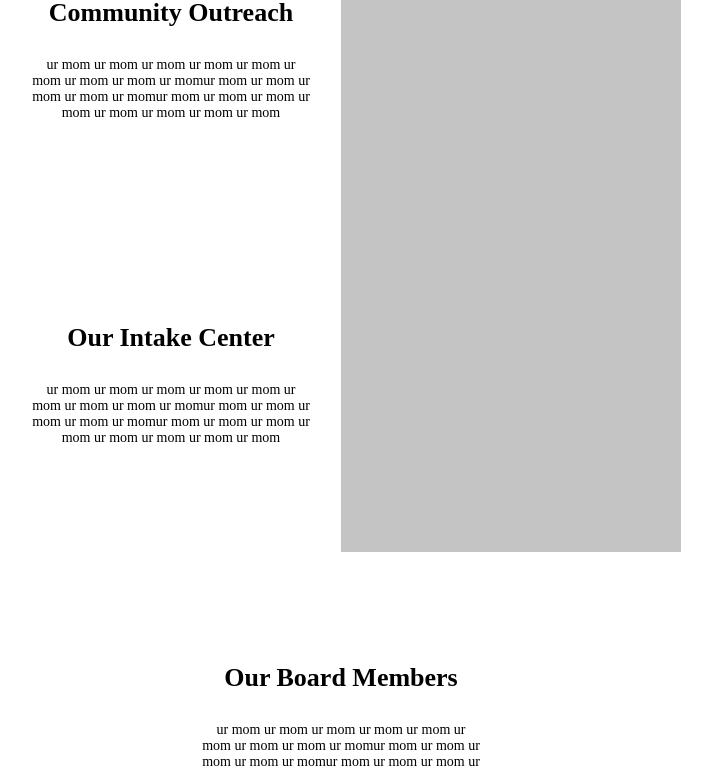
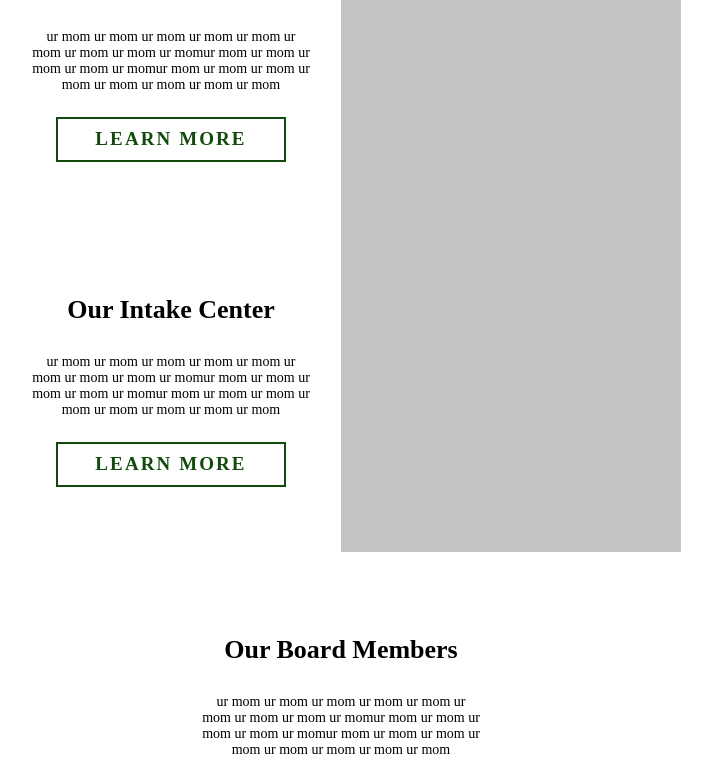
Before and after one commit to rice-apps/ftwl2019, a Next.js app: page /aboutus in a window 1280 px wide. Shown: the part 1543-2316 px from the top of the page, without its empty margins (299-1011 px from the left). Built offline with nearby package versions, Linux system fonts and the light colour scheme; a web font is replaced by a local one.

Commit message:
Created a component that creates a Learn More button and implemented it in the About Us Page

```diff
--- a/components/about/AboutUsBox.js
+++ b/components/about/AboutUsBox.js
@@ -1,5 +1,6 @@
 import React from 'react';
 import { Box } from 'rebass';
+import LearnMoreButton from '../util/LearnMoreButton';
 
 function AboutUsBox(props) {
   return (
@@ -10,8 +11,10 @@ function AboutUsBox(props) {
       style={{
         textAlign: 'center',
         display: 'flex',
-        alignContent: 'center',
+        alignItems: 'center',
+        justifyItems: 'center',
         flexDirection: 'column',
+        justifyItems: 'center',
         justifyContent: 'center',
       }}>
       <h1
@@ -29,9 +32,16 @@ function AboutUsBox(props) {
           fontSize: '14px',
           paddingLeft: "30px",
           paddingRight: "30px",
+          paddingBottom: "12px",
         }}>
         {props.description}
       </h2>
+      <div>
+        {props.learnMore ? <LearnMoreButton></LearnMoreButton>: null}
+        {/* ternary operator, ? checks to see if learnMore is null,
+        first part of colon tells you what to do when it is not null, second
+        part tells you what to do when it is null */}
+      </div>
     </Box>
   );
 }
--- a/components/about/AboutUsGrid.js
+++ b/components/about/AboutUsGrid.js
@@ -1,6 +1,7 @@
 
 import AboutUsBox from './AboutUsBox';
 import {Box} from 'rebass';
+import LearnMoreButton from '../util/LearnMoreButton';
 
 function AboutUsGrid(props) {
     return (
@@ -14,8 +15,12 @@ function AboutUsGrid(props) {
           justifyContent: 'center',
           paddingBottom: '150px',
         }}>
+
+      {/* if you want to add a Learn More button then simply assign
+      the learnMore component to "yes" for AboutUsBox */}
         <AboutUsBox heading="Our Mission" description="ur mom ur mom ur mom ur mom ur mom ur mom ur mom ur
-        mom ur momur mom ur mom ur mom ur mom ur momur mom ur mom ur mom ur mom ur mom ur mom ur mom ur mom" color="white"></AboutUsBox>
+        mom ur momur mom ur mom ur mom ur mom ur momur mom ur mom ur mom ur mom ur mom ur mom ur mom ur mom " color="white">
+        </AboutUsBox>
 
         <AboutUsBox color="#C4C4C4"></AboutUsBox>
 
@@ -25,17 +30,17 @@ function AboutUsGrid(props) {
         <AboutUsBox  color="#C4C4C4"></AboutUsBox>
 
         <AboutUsBox heading="Education and Community Outreach" description="ur mom ur mom ur mom ur mom ur mom ur mom ur mom ur
-        mom ur momur mom ur mom ur mom ur mom ur momur mom ur mom ur mom ur mom ur mom ur mom ur mom ur mom" color="white"></AboutUsBox>
+        mom ur momur mom ur mom ur mom ur mom ur momur mom ur mom ur mom ur mom ur mom ur mom ur mom ur mom" color="white" learnMore="yes"></AboutUsBox>
 
         <AboutUsBox color="#C4C4C4"></AboutUsBox>
 
         <AboutUsBox heading="Our Intake Center" description="ur mom ur mom ur mom ur mom ur mom ur mom ur mom ur
-        mom ur momur mom ur mom ur mom ur mom ur momur mom ur mom ur mom ur mom ur mom ur mom ur mom ur mom" color="white"></AboutUsBox>
+        mom ur momur mom ur mom ur mom ur mom ur momur mom ur mom ur mom ur mom ur mom ur mom ur mom ur mom" color="white" learnMore="yes"></AboutUsBox>
 
         <AboutUsBox  color="#C4C4C4"></AboutUsBox>
 
         <AboutUsBox heading="Our Board Members" description="ur mom ur mom ur mom ur mom ur mom ur mom ur mom ur
-        mom ur momur mom ur mom ur mom ur mom ur momur mom ur mom ur mom ur mom ur mom ur mom ur mom ur mom" color="white"></AboutUsBox>
+        mom ur momur mom ur mom ur mom ur mom ur momur mom ur mom ur mom ur mom ur mom ur mom ur mom ur mom" color="white"learnMore="yes"></AboutUsBox>
      </Box>
     );
 }
--- /dev/null
+++ b/components/util/LearnMoreButton.css
@@ -0,0 +1,15 @@
+.LearnMoreBox {
+   display: flex;
+   align-content: center;
+   flex-direction: column;
+   justify-content: center;
+   box-sizing: border-box;
+   border: solid #114B0B 2px
+}
+
+.LearnMoreText {
+    font-size: 19px;
+    font-weight: bold;
+    letter-spacing: 0.11em;
+    color: #114B0B
+}
--- /dev/null
+++ b/components/util/LearnMoreButton.js
@@ -0,0 +1,21 @@
+import { Box } from 'rebass';
+import './LearnMoreButton.css';
+
+function LearnMoreButton() {
+    return(
+        <div>
+            <Box
+             width="230px"
+             height="45px"
+             className ="LearnMoreBox"
+            >
+                <h1 className ="LearnMoreText">
+                    LEARN MORE
+                </h1>
+
+            </Box>
+        </div>
+    );
+}
+
+export default LearnMoreButton;
```
